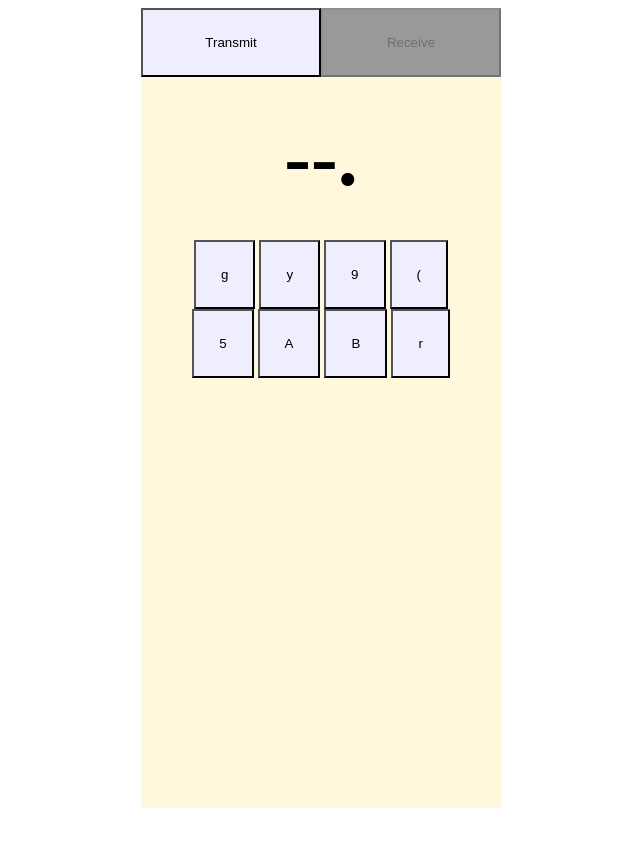
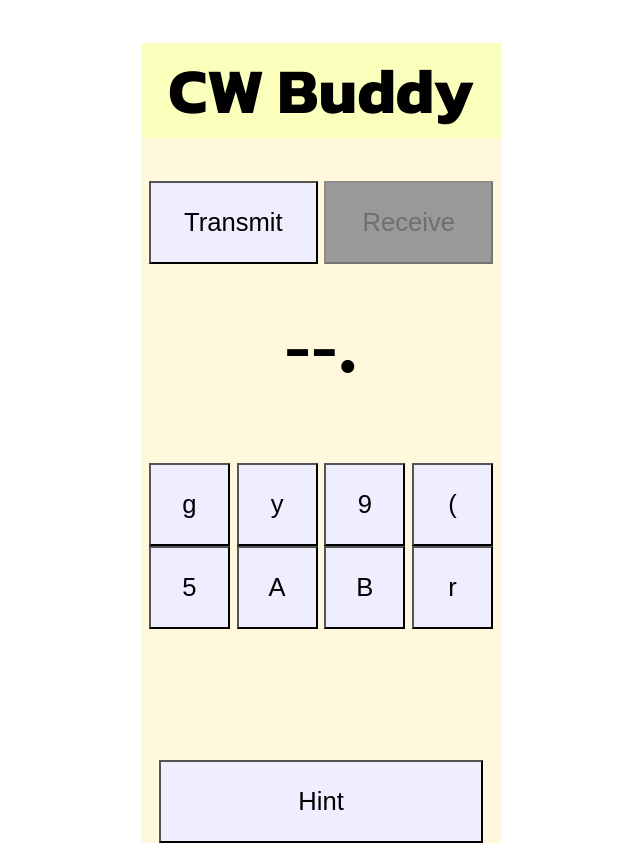
Before and after one commit to BeanTosser/cw_buddy, a website: page index.html in a window 1280 px wide. Both pictures are taken after a click on the button "Receive". Shown: the whole page, without its empty margins (319-959 px from the left). Before the commit the page ends 816 px from the top, so only its background shows below. Drawn offline with Linux system fonts and the light colour scheme.

Commit message:
Basic functionality complete; interface cleanup...
...in progress

```diff
--- a/index.html
+++ b/index.html
@@ -9,7 +9,10 @@
 </head>
 <body>
   <div class="phone_frame">
-    <div class="even_spaced_horizontal_button_area">
+    <div class="title_area">
+      <h1>CW Buddy</h1>
+    </div>
+    <div class="mode_button_area">
       <button id="transmit_button" onclick="switchMode()" disabled>Transmit</button>
       <button id="receive_button" onclick="switchMode()">Receive</button>
     </div>
@@ -21,19 +24,21 @@
     <div id="codeButtons">
       <button onclick="enterDit()">.</button>
       <button onclick="enterDah()">-</button>
-      <button onclick="showHint()">Hint</button>
     </div>
-    <div id="letterButtons">
+    <br />
+    <br />
+    <div id="letter_buttons">
       <button id="letterButton1" onclick="pressLetter(0)">a</button>
       <button id="letterButton2" onclick="pressLetter(1)">a</button>
       <button id="letterButton3" onclick="pressLetter(2)">a</button>
-      <button id="letterButton4" onclick="pressLetter(3)">a</button><br />
+      <button id="letterButton4" onclick="pressLetter(3)">a</button>
       <button id="letterButton5" onclick="pressLetter(4)">a</button>
       <button id="letterButton6" onclick="pressLetter(5)">a</button>
       <button id="letterButton7" onclick="pressLetter(6)">a</button>
       <button id="letterButton8" onclick="pressLetter(7)">a</button>
     </div>
     <br />
+    <button onclick="showHint()" id="hint_button">Hint</button>
   </div>
   <script src="index.js"></script>
 </body>
--- a/index.js
+++ b/index.js
@@ -73,7 +73,7 @@ const displayElement = document.getElementById("displayElement");
 const promptElement = document.getElementById("promptElement");
 const rewardElement = document.getElementById("rewardElement");
 const hintElement = document.getElementById("hintElement");
-const letterButtonArea = document.getElementById("letterButtons");
+const letterButtonArea = document.getElementById("letter_buttons");
 const codeButtonArea = document.getElementById("codeButtons");
 
 const transmitButton = document.getElementById("transmit_button");
@@ -208,37 +208,40 @@ function randomizeLetterButtons(){
       newLetter = newLetter.toUpperCase();
     }
     letterButtons[i] = newLetter;
-    if(i <4){
-      letterButtonArea.children[i].innerHTML = newLetter;
-    } else {
-      letterButtonArea.children[i+1].innerHTML = newLetter;
-    }
+    letterButtonArea.children[i].innerHTML = newLetter;
+
   }
 }
 
 function showHint(){
   if(transmitMode){
-    hintElement.innerHTML = currentSymbol[1];
+    promptElement.innerHTML = currentSymbol[1];
   } else {
-    hintElement.innerHTML = currentSymbol[0];
+    promptElement.innerHTML = currentSymbol[0];
     playFullCode();
   }
+  promptElement.style.color = "red";
   setTimeout(() => {
-    hintElement.innerHTML = "";
+    if(transmitMode){
+      promptElement.innerHTML = currentSymbol[0];
+    } else {
+      promptElement.innerHTML = currentSymbol[1];
+    }
+    promptElement.style.color="black";
   }, prompt_TIME)
 }
 
 function switchMode(){
   if(transmitMode){
     transmitMode = false;
-    letterButtonArea.style.display = "inline";
+    letterButtonArea.style.display = "grid";
     codeButtonArea.style.display = "none";
     transmitButton.removeAttribute("disabled");
     receiveButton.setAttribute("disabled","");
   } else{
     transmitMode = true;
     letterButtonArea.style.display = "none";
-    codeButtonArea.style.display = "inline";
+    codeButtonArea.style.display = "grid";
     transmitButton.setAttribute("disabled","");
     receiveButton.removeAttribute("disabled");
   }
--- a/styles.css
+++ b/styles.css
@@ -1,6 +1,16 @@
+@import url('https://fonts.googleapis.com/css2?family=Kanit:wght@700&display=swap');
+
 button{
     background-color: #eeeeff;
     padding: 25px;
+    font-size: 1.6rem;
+}
+
+.title_area{
+    font-size: 2rem;
+    font-weight: bold;
+    font-family: 'Kanit', sans-serif;
+    background-color: #fbffbc
 }
 
 button:disabled {
@@ -12,15 +22,26 @@ button:disabled {
     font-weight: bold;
 }
 
-.even_spaced_horizontal_button_area{
-    display: flex;
-    flex-direction: row;
-    justify-content: space-between;
+div.mode_button_area{
+    display: grid;
+    grid-template-columns: 1fr 1fr;
+    grid-column-gap: 2%;
+    margin-left: 0.5rem;
+    margin-right: 0.5rem;
+    margin-top: 0;
+    padding-top: 10;
 }
 
-.even_spaced_horizontal_button_area > *{
-    flex: 0.9;
+#letter_buttons{
+    display: grid;
+    grid-template-columns: 1fr 1fr 1fr 1fr;
+    grid-column-gap: 2%;
+    margin-left: 0.5rem;
+    margin-right: 0.5rem;
+
 }
+
+
 
 body {
     text-align: center;
@@ -31,4 +52,15 @@ body {
     height: 800px;
     background-color:cornsilk;
     margin: 0 auto;
+    position: relative;
 }
+
+#hint_button {
+    position: absolute;
+    left: 0;
+    right: 0;
+    margin-left: auto;
+    margin-right: auto;
+    width: 90%; /* Need a specific value to work */
+    bottom: 0;
+}
```
